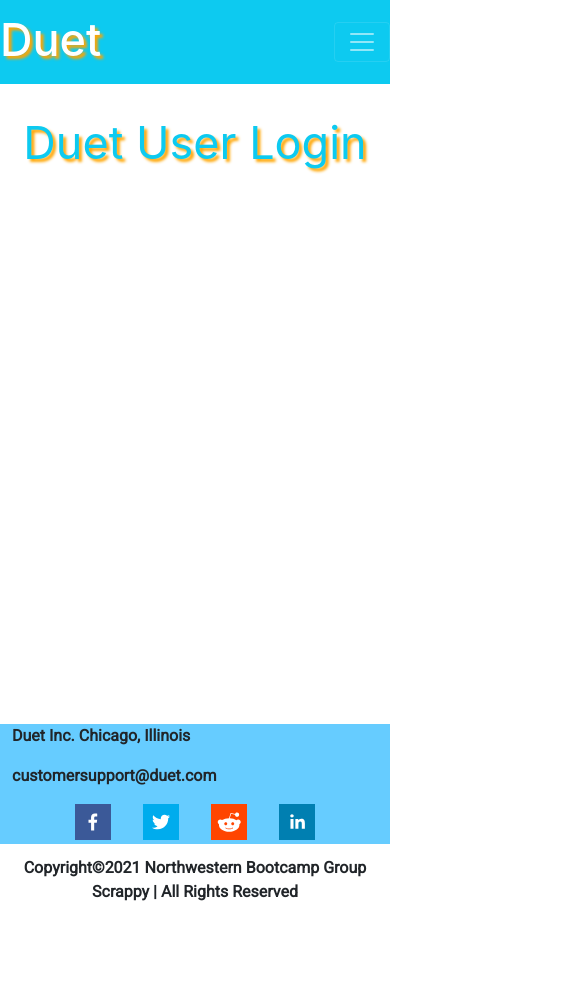
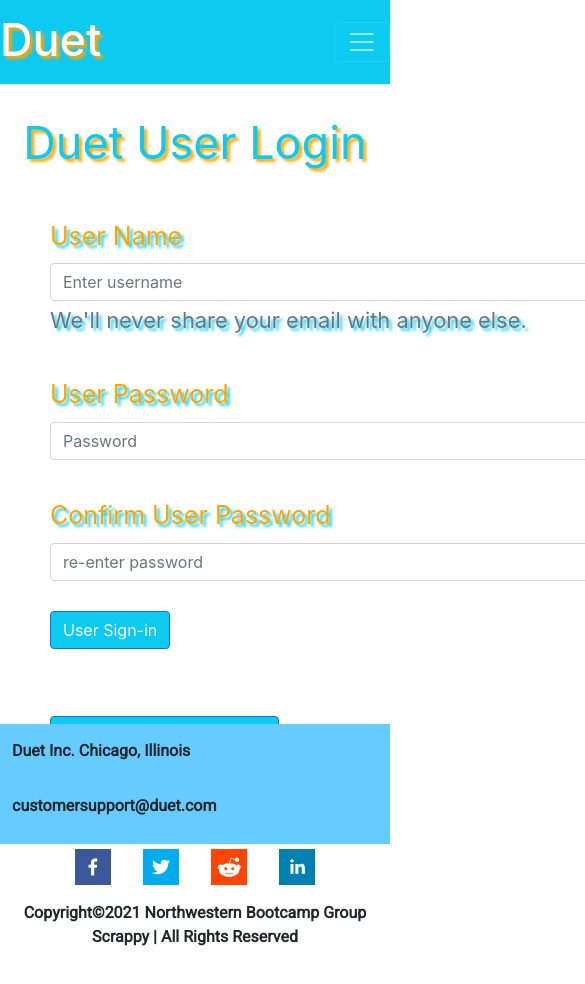
Before and after one commit to NW-Scrappy/duet, a React (Create React App) app in the folder client/: page / in a window 390 px wide. Shown: the top 984 px of the page, 585 px wide, since content can reach past the window. Built offline with nearby package versions, Linux system fonts and the light colour scheme.

Commit message:
responsive forms

```diff
--- a/client/src/App.css
+++ b/client/src/App.css
@@ -45,12 +45,16 @@
   background-color: #0dcaf0;
 }
 
+.d-flex{
+  padding-top: 15px;
+}
 
 .UserForm{
   font-size: 25px;
   color: orange;
   text-shadow: 3px 3px 3px  #0DCAF0;
-  margin-left: 650px;
-  margin-right:650px;
-  float: center;
+  height: 850px;
+  width:750px;
+  margin-left: auto;
+  margin-right: auto;
 }
```
